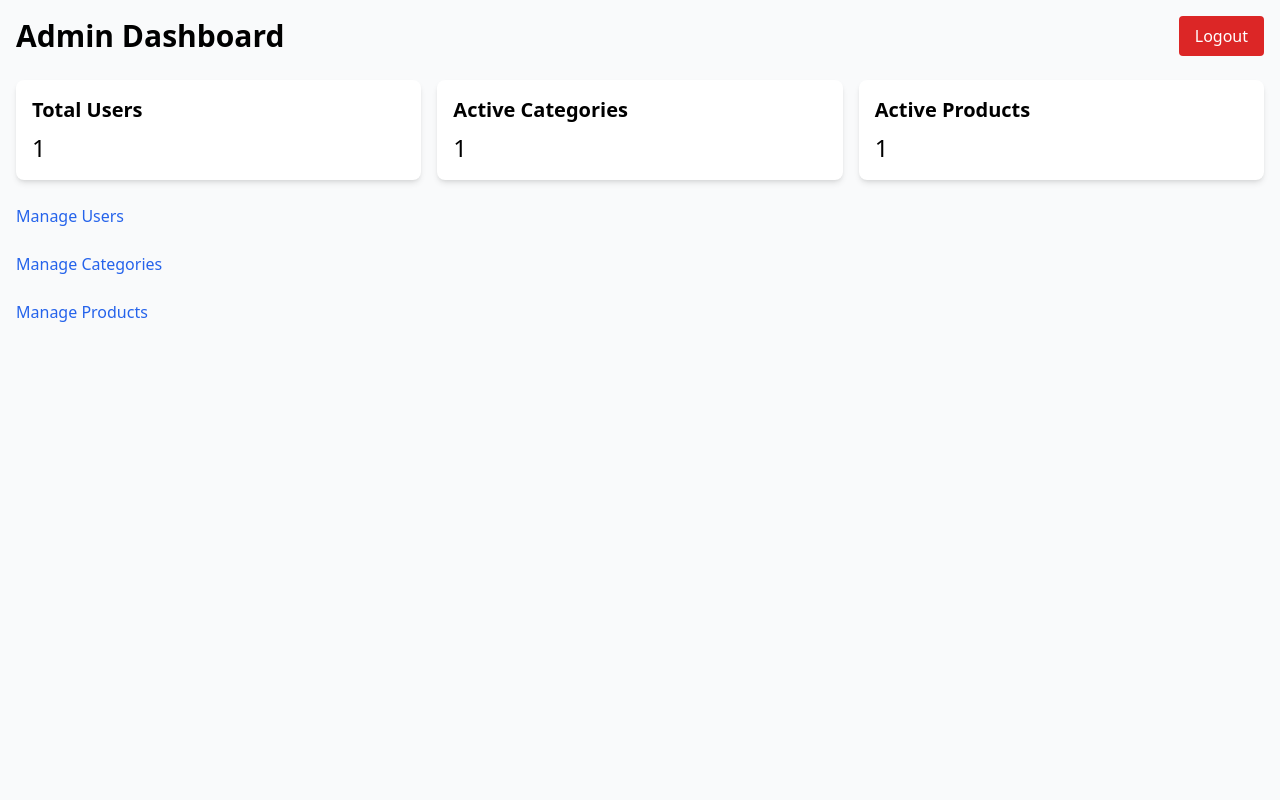
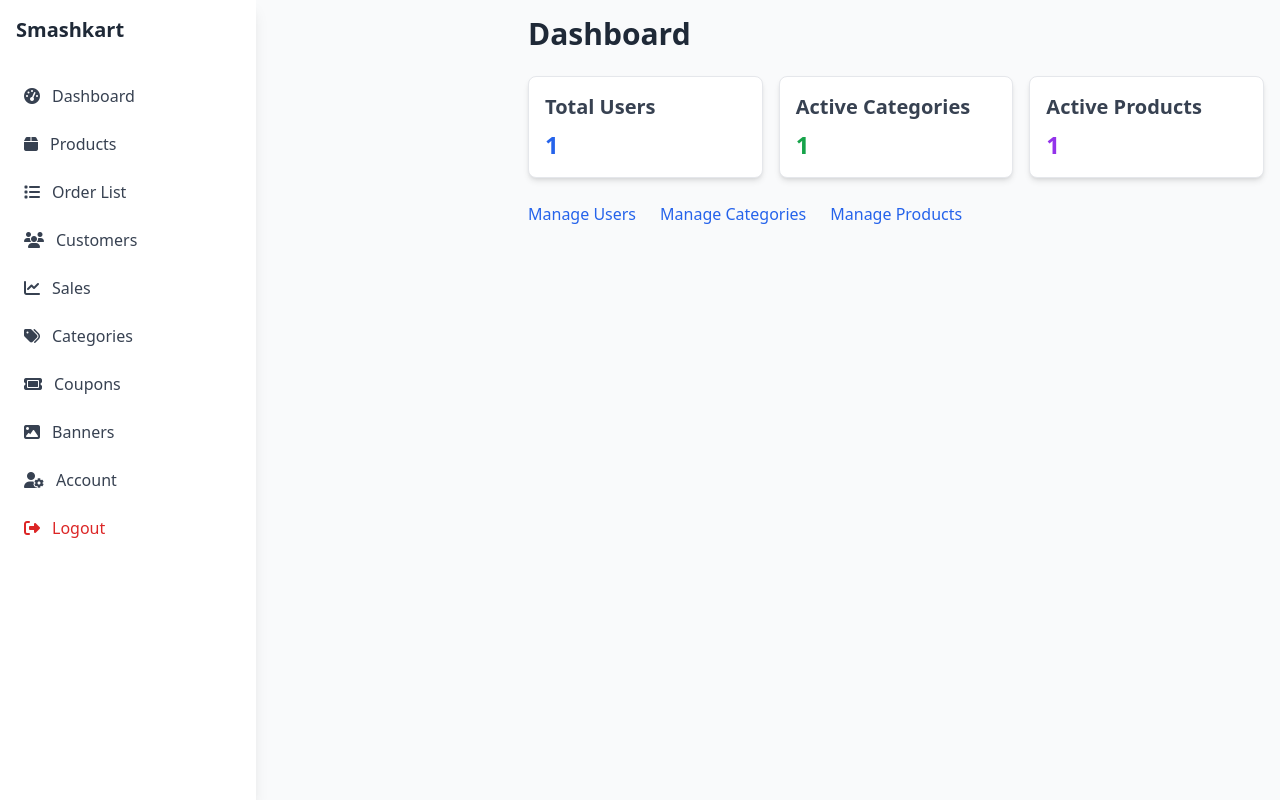
Before and after one commit to Kiran-Raj-R/SmashStrix, a Django app: template admin_app/templates/admin_dashboard.html in a window 1280 px wide. Run offline with Django 5.2, Linux system fonts and the light colour scheme; the template is opened without the code that fills it: most values are stand-ins (such as "Sample title", 1, 10 or a date in 2020); some libraries are stand-ins or nearby versions.

Commit message:
fix: Styling of admin dashboard

```diff
--- a/admin_app/templates/admin_dashboard.html
+++ b/admin_app/templates/admin_dashboard.html
@@ -4,37 +4,150 @@
   <meta charset="UTF-8">
   <title>Admin Dashboard - SmashStrix</title>
   <script src="https://cdn.tailwindcss.com"></script>
+  <style>
+    /* Custom styles for sidebar and hover effects */
+    .sidebar {
+      transition: width 0.3s ease;
+    }
+    .sidebar.collapsed {
+      width: 0;
+      padding: 0;
+    }
+    .main-content {
+      transition: margin-left 0.3s ease;
+    }
+    .main-content.expanded {
+      margin-left: 0;
+    }
+    .card {
+      transition: transform 0.2s ease, box-shadow 0.2s ease;
+    }
+    .card:hover {
+      transform: translateY(-4px);
+      box-shadow: 0 4px 12px rgba(0, 0, 0, 0.1);
+    }
+    @media (max-width: 640px) {
+      .grid-cols-1.md\:grid-cols-2.lg\:grid-cols-3 {
+        grid-template-columns: 1fr;
+      }
+      .text-3xl {
+        font-size: 1.5rem;
+      }
+      .text-2xl {
+        font-size: 1.25rem;
+      }
+      .sidebar {
+        transform: translateX(-100%);
+      }
+      .sidebar.collapsed {
+        transform: translateX(0);
+      }
+    }
+    @media (min-width: 641px) and (max-width: 1024px) {
+      .grid-cols-1.md\:grid-cols-2.lg\:grid-cols-3 {
+        grid-template-columns: repeat(2, 1fr);
+      }
+    }
+    @media (min-width: 1024px) {
+      .layout {
+        display: flex;
+      }
+      .sidebar {
+        width: 64px; /* Minimum width when collapsed */
+        flex-shrink: 0;
+      }
+      .sidebar:not(.collapsed) {
+        width: 256px; /* Full width when expanded */
+      }
+      .main-content {
+        flex-grow: 1;
+        margin-left: 64px; /* Offset for collapsed sidebar */
+      }
+      .main-content.expanded {
+        margin-left: 256px; /* Offset for expanded sidebar */
+      }
+    }
+  </style>
 </head>
 <body class="bg-gray-50 font-sans">
-  <div class="container mx-auto p-4">
-    <!-- Header with Logout Button -->
-    <div class="flex justify-between items-center mb-6">
-      <h1 class="text-3xl font-bold">Admin Dashboard</h1>
-      <form method="post" action="{% url 'admin:logout' %}" class="inline">
-        {% csrf_token %}
-        <button type="submit" class="bg-red-600 text-white px-4 py-2 rounded hover:bg-red-700">Logout</button>
-      </form>
-    </div>
+  <!-- Layout Container -->
+  <div class="layout min-h-screen">
+    <!-- Sidebar -->
+    <nav class="sidebar fixed inset-y-0 left-0 bg-white shadow-lg z-50 md:static md:flex md:flex-col" id="sidebar">
+      <div class="p-4 flex-shrink-0">
+        <h2 class="text-xl font-bold text-gray-800">Smashkart</h2>
+      </div>
+      <ul class="space-y-2 p-4 flex-grow overflow-y-auto">
+        <li><a href="{% url 'admin:index' %}" class="flex items-center p-2 rounded hover:bg-gray-100 text-gray-700"><i class="fa-solid fa-tachometer-alt mr-3"></i> Dashboard</a></li>
+        <li><a href="#" class="flex items-center p-2 rounded hover:bg-gray-100 text-gray-700"><i class="fa-solid fa-box mr-3"></i> Products</a></li>
+        <li><a href="#" class="flex items-center p-2 rounded hover:bg-gray-100 text-gray-700"><i class="fa-solid fa-list mr-3"></i> Order List</a></li>
+        <li><a href="#" class="flex items-center p-2 rounded hover:bg-gray-100 text-gray-700"><i class="fa-solid fa-users mr-3"></i> Customers</a></li>
+        <li><a href="#" class="flex items-center p-2 rounded hover:bg-gray-100 text-gray-700"><i class="fa-solid fa-chart-line mr-3"></i> Sales</a></li>
+        <li><a href="{% url 'admin:category_list' %}" class="flex items-center p-2 rounded hover:bg-gray-100 text-gray-700"><i class="fa-solid fa-tags mr-3"></i> Categories</a></li>
+        <li><a href="#" class="flex items-center p-2 rounded hover:bg-gray-100 text-gray-700"><i class="fa-solid fa-ticket mr-3"></i> Coupons</a></li>
+        <li><a href="#" class="flex items-center p-2 rounded hover:bg-gray-100 text-gray-700"><i class="fa-solid fa-image mr-3"></i> Banners</a></li>
+        <li><a href="#" class="flex items-center p-2 rounded hover:bg-gray-100 text-gray-700"><i class="fa-solid fa-user-gear mr-3"></i> Account</a></li>
+        <li><a href="{% url 'admin:logout' %}" class="flex items-center p-2 rounded hover:bg-red-100 text-red-600"><i class="fa-solid fa-sign-out-alt mr-3"></i> Logout</a></li>
+      </ul>
+    </nav>
 
-    <div class="grid grid-cols-1 md:grid-cols-2 lg:grid-cols-3 gap-4 mb-6">
-      <div class="bg-white p-4 rounded-lg shadow-md">
-        <h2 class="text-xl font-semibold">Total Users</h2>
-        <p class="text-2xl mt-2">{{ user_count }}</p>
+    <!-- Overlay for Sidebar (Mobile) -->
+    <div id="sidebar-overlay" class="fixed inset-0 bg-black bg-opacity-50 z-40 hidden md:hidden"></div>
+
+    <!-- Main Content -->
+    <div class="main-content expanded p-4" id="mainContent">
+      <!-- Header -->
+      <div class="flex flex-col md:flex-row justify-between items-center mb-6">
+        <button id="toggleSidebar" class="md:hidden text-gray-600 mb-4">
+          <i class="fa-solid fa-bars text-2xl"></i>
+        </button>
+        <h1 class="text-3xl font-bold text-gray-800 mb-4 md:mb-0">Dashboard</h1>
       </div>
-      <div class="bg-white p-4 rounded-lg shadow-md">
-        <h2 class="text-xl font-semibold">Active Categories</h2>
-        <p class="text-2xl mt-2">{{ category_count }}</p>
+
+      <!-- Stats Cards (Top Portion) -->
+      <div class="grid grid-cols-1 md:grid-cols-2 lg:grid-cols-3 gap-4 mb-6">
+        <div class="card bg-white p-4 rounded-lg shadow-md border border-gray-200">
+          <h2 class="text-xl font-semibold text-gray-700">Total Users</h2>
+          <p class="text-2xl mt-2 text-blue-600 font-bold">{{ user_count }}</p>
+        </div>
+        <div class="card bg-white p-4 rounded-lg shadow-md border border-gray-200">
+          <h2 class="text-xl font-semibold text-gray-700">Active Categories</h2>
+          <p class="text-2xl mt-2 text-green-600 font-bold">{{ category_count }}</p>
+        </div>
+        <div class="card bg-white p-4 rounded-lg shadow-md border border-gray-200">
+          <h2 class="text-xl font-semibold text-gray-700">Active Products</h2>
+          <p class="text-2xl mt-2 text-purple-600 font-bold">{{ product_count }}</p>
+        </div>
       </div>
-      <div class="bg-white p-4 rounded-lg shadow-md">
-        <h2 class="text-xl font-semibold">Active Products</h2>
-        <p class="text-2xl mt-2">{{ product_count }}</p>
+
+      <!-- Navigation Links -->
+      <div class="space-y-4 md:space-y-0 md:flex md:space-x-6">
+        <a href="{% url 'admin:user_list' %}" class="block text-blue-600 hover:underline text-lg md:text-base transition-colors">Manage Users</a>
+        <a href="{% url 'admin:category_list' %}" class="block text-blue-600 hover:underline text-lg md:text-base transition-colors">Manage Categories</a>
+        <a href="{% url 'admin:product_list' %}" class="block text-blue-600 hover:underline text-lg md:text-base transition-colors">Manage Products</a>
       </div>
     </div>
-    <div class="space-y-6">
-      <a href="{% url 'admin:user_list' %}" class="block text-blue-600 hover:underline">Manage Users</a>
-      <a href="{% url 'admin:category_list' %}" class="block text-blue-600 hover:underline">Manage Categories</a>
-      <a href="{% url 'admin:product_list' %}" class="block text-blue-600 hover:underline">Manage Products</a>
-    </div>
   </div>
+
+  <script src="https://kit.fontawesome.com/a076d05399.js"></script>
+  <script>
+    // Sidebar Toggle
+    const toggleSidebar = document.getElementById('toggleSidebar');
+    const sidebar = document.querySelector('.sidebar');
+    const mainContent = document.querySelector('.main-content');
+    const sidebarOverlay = document.getElementById('sidebar-overlay');
+
+    toggleSidebar.addEventListener('click', () => {
+      sidebar.classList.toggle('collapsed');
+      mainContent.classList.toggle('expanded');
+      sidebarOverlay.classList.toggle('hidden');
+    });
+
+    sidebarOverlay.addEventListener('click', () => {
+      sidebar.classList.add('collapsed');
+      mainContent.classList.add('expanded');
+      sidebarOverlay.classList.add('hidden');
+    });
+  </script>
 </body>
 </html>
```
Also changed, not shown: admin_app/templates/admin_login.html (+5 -8 lines), admin_app/views.py (+12 -10 lines).
